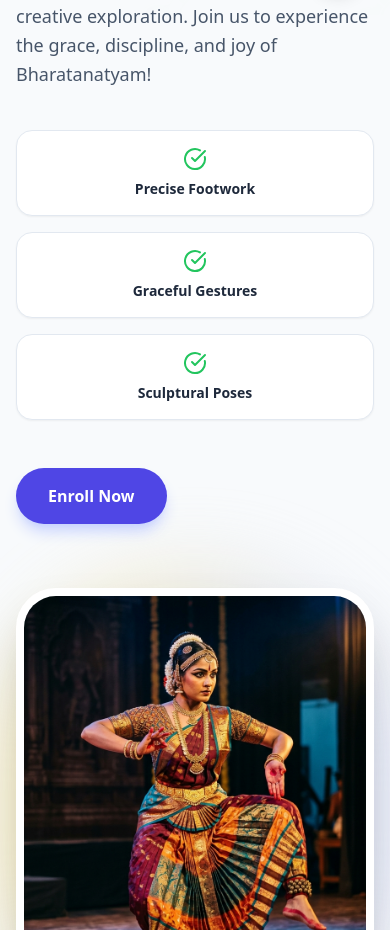
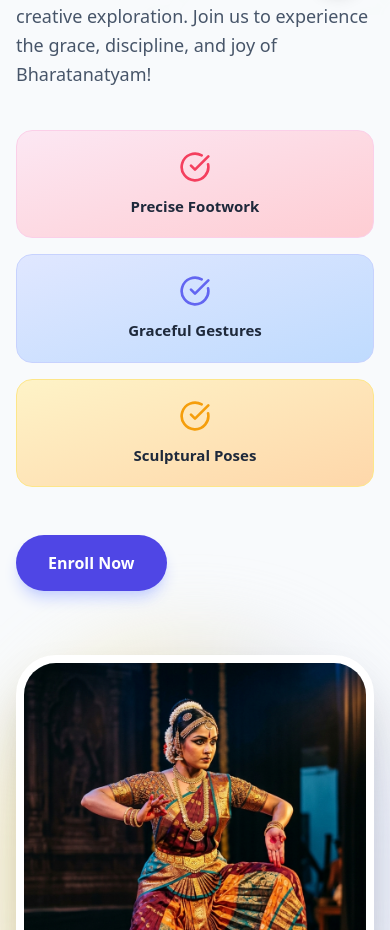
Before and after one commit to Shivam12220371/Nritya-Sakti-Academy, a React (Vite) app in the folder frontend/: page /programs/bharatanatyam in a window 390 px wide. Shown: the part 829-1759 px from the top of the page. Built offline with nearby package versions, Linux system fonts and the light colour scheme; no server answers.

Commit message:
updation

```diff
--- a/frontend/src/components/Navbar.tsx
+++ b/frontend/src/components/Navbar.tsx
@@ -40,12 +40,12 @@ const Navbar = () => {
                     <span className="absolute -top-1 left-1/2 -translate-x-1/2 w-0 h-[2px] bg-indigo-600 dark:bg-indigo-400 transition-all duration-300 group-hover:w-full rounded-full pointer-events-none"></span>
                     Programs
                   </button>
-                  <div className="absolute top-full left-1/2 -translate-x-1/2 mt-0 w-48 bg-white dark:bg-slate-900 border border-slate-200 dark:border-slate-800 rounded-xl shadow-xl opacity-0 invisible group-hover:opacity-100 group-hover:visible transition-all duration-300 transform translate-y-2 group-hover:translate-y-0 overflow-hidden flex flex-col py-2">
-                    <Link to="/programs/kathak" className="px-4 py-2 text-sm text-slate-600 hover:text-indigo-600 hover:bg-slate-50 dark:text-slate-300 dark:hover:bg-slate-800 transition-colors">Kathak</Link>
-                    <Link to="/programs/bharatanatyam" className="px-4 py-2 text-sm text-slate-600 hover:text-indigo-600 hover:bg-slate-50 dark:text-slate-300 dark:hover:bg-slate-800 transition-colors">Bharatanatyam</Link>
-                    <Link to="/programs/western-dance" className="px-4 py-2 text-sm text-slate-600 hover:text-indigo-600 hover:bg-slate-50 dark:text-slate-300 dark:hover:bg-slate-800 transition-colors">Western Dance</Link>
-                    <Link to="/programs/zumba" className="px-4 py-2 text-sm text-slate-600 hover:text-indigo-600 hover:bg-slate-50 dark:text-slate-300 dark:hover:bg-slate-800 transition-colors">Zumba</Link>
-                    <Link to="/programs/free-style" className="px-4 py-2 text-sm text-slate-600 hover:text-indigo-600 hover:bg-slate-50 dark:text-slate-300 dark:hover:bg-slate-800 transition-colors">Free Style</Link>
+                  <div className="absolute top-full left-1/2 -translate-x-1/2 mt-2 w-56 bg-gradient-to-b from-white to-indigo-50/80 dark:from-slate-900 dark:to-indigo-950/80 backdrop-blur-xl border border-indigo-100 dark:border-indigo-800/50 rounded-2xl shadow-[0_20px_40px_-15px_rgba(99,102,241,0.3)] opacity-0 invisible group-hover:opacity-100 group-hover:visible transition-all duration-500 transform translate-y-4 group-hover:translate-y-0 overflow-hidden flex flex-col py-3 z-50">
+                    <Link to="/programs/kathak" className="px-5 py-2.5 text-sm font-semibold text-slate-700 hover:text-indigo-600 hover:bg-indigo-100/50 dark:text-slate-200 dark:hover:bg-indigo-900/40 transition-all duration-300 hover:translate-x-2 border-l-2 border-transparent hover:border-indigo-500">Kathak</Link>
+                    <Link to="/programs/bharatanatyam" className="px-5 py-2.5 text-sm font-semibold text-slate-700 hover:text-rose-600 hover:bg-rose-100/50 dark:text-slate-200 dark:hover:bg-rose-900/40 transition-all duration-300 hover:translate-x-2 border-l-2 border-transparent hover:border-rose-500">Bharatanatyam</Link>
+                    <Link to="/programs/western-dance" className="px-5 py-2.5 text-sm font-semibold text-slate-700 hover:text-amber-600 hover:bg-amber-100/50 dark:text-slate-200 dark:hover:bg-amber-900/40 transition-all duration-300 hover:translate-x-2 border-l-2 border-transparent hover:border-amber-500">Western Dance</Link>
+                    <Link to="/programs/zumba" className="px-5 py-2.5 text-sm font-semibold text-slate-700 hover:text-emerald-600 hover:bg-emerald-100/50 dark:text-slate-200 dark:hover:bg-emerald-900/40 transition-all duration-300 hover:translate-x-2 border-l-2 border-transparent hover:border-emerald-500">Zumba</Link>
+                    <Link to="/programs/free-style" className="px-5 py-2.5 text-sm font-semibold text-slate-700 hover:text-fuchsia-600 hover:bg-fuchsia-100/50 dark:text-slate-200 dark:hover:bg-fuchsia-900/40 transition-all duration-300 hover:translate-x-2 border-l-2 border-transparent hover:border-fuchsia-500">Free Style</Link>
                   </div>
                 </div>
                 <Link to="/classes" className="relative text-slate-600 hover:text-indigo-600 dark:text-slate-300 dark:hover:text-indigo-400 transition-colors font-medium group py-2">
--- a/frontend/src/pages/ProgramDetails.tsx
+++ b/frontend/src/pages/ProgramDetails.tsx
@@ -1,3 +1,4 @@
+import { useEffect } from 'react';
 import { useParams, Navigate, Link } from 'react-router-dom';
 import { motion } from 'framer-motion';
 import { ArrowLeft, CheckCircle } from 'lucide-react';
@@ -110,6 +111,15 @@ const ProgramDetails = () => {
     return <Navigate to="/" replace />;
   }
 
+  // Smooth scroll to top when page is opened dynamically
+  useEffect(() => {
+    window.scrollTo({
+      top: 0,
+      left: 0,
+      behavior: 'smooth'
+    });
+  }, [programId]);
+
   const bgIcon = instrumentSVGs[programId || ''] || null;
 
   return (
@@ -158,14 +168,39 @@ const ProgramDetails = () => {
               ))}
             </div>
 
-            <div className="mt-10 grid grid-cols-1 sm:grid-cols-3 gap-4">
-               {program.features.map((feature: string, i: number) => (
-                 <div key={i} className="flex flex-col items-center justify-center p-4 rounded-2xl bg-white dark:bg-slate-900 border border-slate-200 dark:border-slate-800 shadow-sm text-center transform transition hover:-translate-y-1 hover:shadow-md">
-                    <CheckCircle className="w-6 h-6 text-green-500 mb-2" />
-                    <span className="font-semibold text-slate-800 dark:text-slate-200 text-sm">{feature}</span>
-                 </div>
-               ))}
-            </div>
+            <motion.div
+              initial="hidden" animate="visible"
+              variants={{
+                hidden: { opacity: 0 },
+                visible: { opacity: 1, transition: { staggerChildren: 0.2, delayChildren: 0.3 } }
+              }}
+              className="mt-10 grid grid-cols-1 sm:grid-cols-3 gap-4"
+            >
+               {program.features.map((feature: string, i: number) => {
+                 const bgColors = [
+                   'bg-gradient-to-br from-pink-100 to-rose-200 dark:from-pink-900/40 dark:to-rose-800/20 border-pink-200 dark:border-pink-800/50 shadow-pink-500/10 hover:shadow-pink-500/20',
+                   'bg-gradient-to-br from-indigo-100 to-blue-200 dark:from-indigo-900/40 dark:to-blue-800/20 border-indigo-200 dark:border-indigo-800/50 shadow-indigo-500/10 hover:shadow-indigo-500/20',
+                   'bg-gradient-to-br from-amber-100 to-orange-200 dark:from-amber-900/40 dark:to-orange-800/20 border-amber-200 dark:border-amber-800/50 shadow-amber-500/10 hover:shadow-amber-500/20',
+                 ];
+                 const iconColors = [
+                   'text-rose-500 dark:text-rose-400',
+                   'text-indigo-500 dark:text-indigo-400',
+                   'text-amber-500 dark:text-amber-400',
+                 ];
+                 return (
+                 <motion.div
+                   variants={{
+                     hidden: { opacity: 0, y: 20 },
+                     visible: { opacity: 1, y: 0 }
+                   }}
+                   key={i}
+                   className={`flex flex-col items-center justify-center p-5 rounded-2xl border ${bgColors[i % bgColors.length]} text-center transform transition duration-300 hover:-translate-y-1`}
+                 >
+                    <CheckCircle className={`w-8 h-8 mb-3 ${iconColors[i % iconColors.length]}`} />
+                    <span className="font-bold text-slate-800 dark:text-slate-100 text-[15px]">{feature}</span>
+                 </motion.div>
+               )})}
+            </motion.div>
 
             <div className="mt-12">
               <Link to="/login" className="px-8 py-4 bg-indigo-600 hover:bg-indigo-700 text-white rounded-full font-bold shadow-lg shadow-indigo-200 dark:shadow-none transition-all mr-4 inline-block">
```
